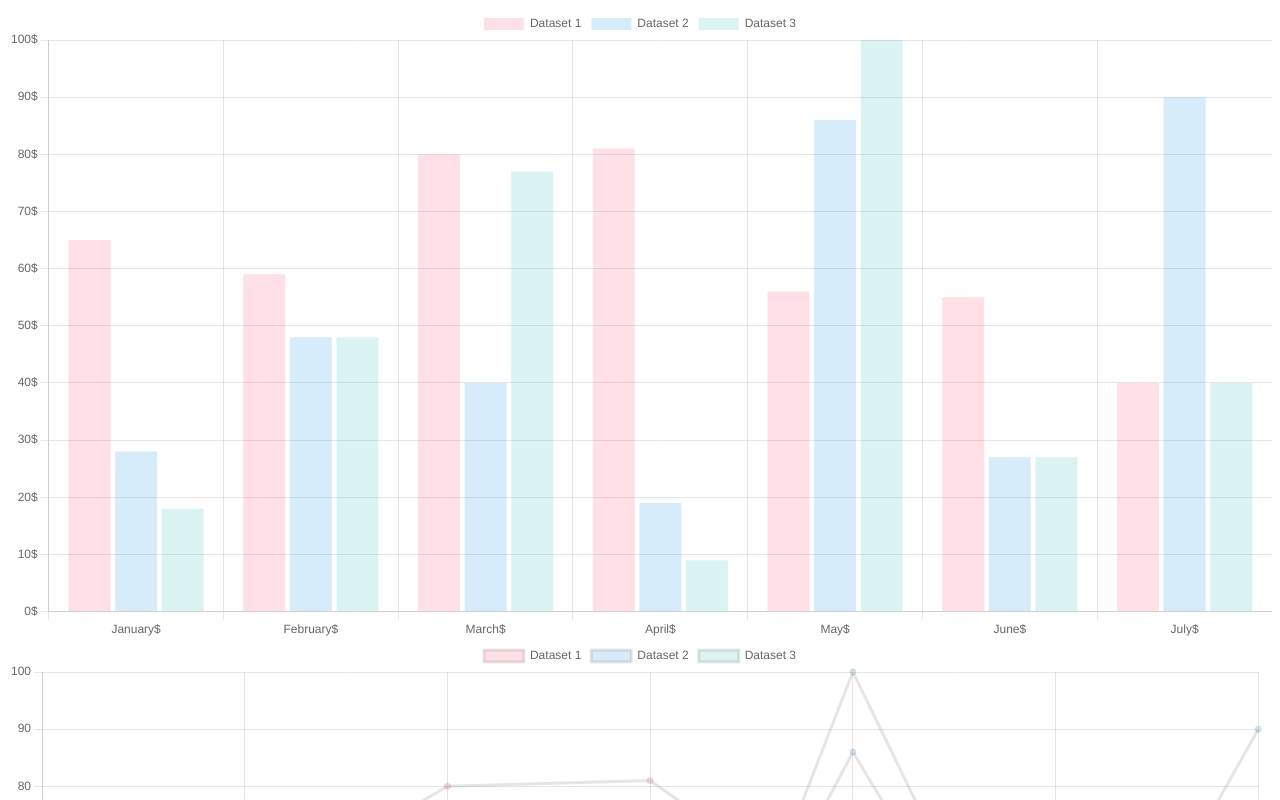
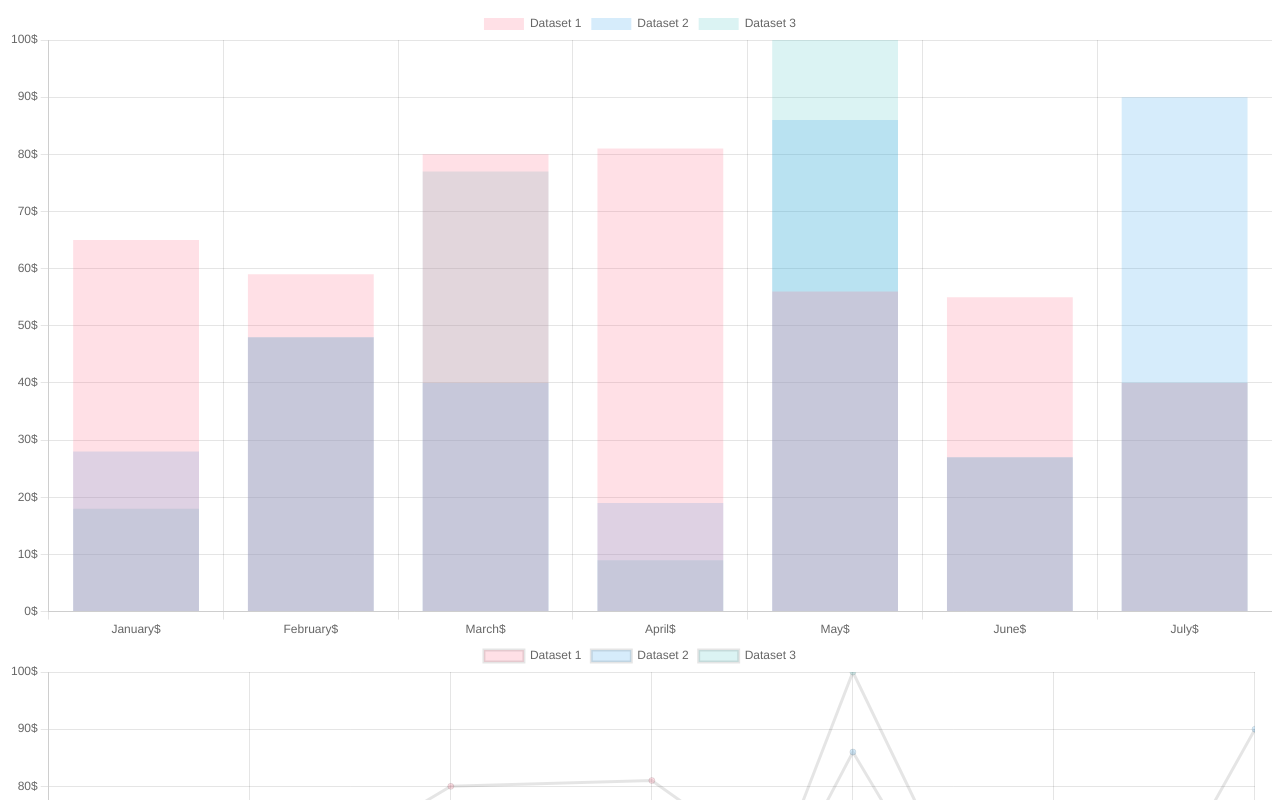
Before and after one commit to jaegeunha94/react-chartjs-1.0.1, a React (Create React App) app: page / in a window 1280 px wide. Shown: the top 800 px of the page. Built offline with nearby package versions, Linux system fonts and the light colour scheme.

Commit message:
Modify Options

```diff
--- a/src/ LineChart.js
+++ b/src/ LineChart.js
@@ -23,35 +23,29 @@ ChartJS.register(
 );
 
 
-export const options = {
-    // 반응형 옵션
+const options = {
     responsive: true,
     maintainAspectRatio: true,
 
     scales: {
         x: {
-          //min: 0,
-          //max: 100,
-          //stacked: true,
-        //   ticks: {
-        //     // Include a dollar sign in the ticks
-        //     callback: function (value, index, ticks) {
-        //       return this.getLabelForValue(value) + '$';
-        //     },
-        //   },
+          min: 0,
+          max: 100,
+          ticks: {
+            callback: function (value, index, ticks) {
+              return this.getLabelForValue(value) + '$';
+            },
+          },
         },
 
         y: {
-          // Axis
-          //min: 0,
-          //max: 100,
-          //stacked: true,
-        //   ticks: {
-        //     // Include a dollar sign in the ticks
-        //     callback: function (value, index, ticks) {
-        //       return this.getLabelForValue(value) + '$';
-        //     },
-        //   },
+          min: 0,
+          max: 100,
+          ticks: {
+            callback: function (value, index, ticks) {
+              return this.getLabelForValue(value) + '$';
+            },
+          },
         },
     },
   };
--- a/src/Bubble.js
+++ b/src/Bubble.js
@@ -11,16 +11,19 @@ import faker from 'faker';
 
 ChartJS.register(LinearScale, PointElement, Tooltip, Legend);
 
-export const options = {
+const options = {
+  responsive: true,
+  maintainAspectRatio: true,
+
   scales: {
     x: {
-        //min: 0,
-        //max: 100,
+        min: 0,
+        max: 100,
     },
     y: {
       beginAtZero: true,
-      //min: 0,
-     // max: 100,
+      min: 0,
+      max: 100,
     },
   },
 };
--- a/src/CharBar.js
+++ b/src/CharBar.js
@@ -20,17 +20,15 @@ ChartJS.register(
 );
 
 export const options = {
-  // 반응형 옵션
   responsive: true,
   maintainAspectRatio: true,
 
   scales: {
       x: {
-        //min: 0,
-        //max: 100,
-        //stacked: true,
+        min: 0,
+        max: 100,
+        stacked: true,
         ticks: {
-          // Include a dollar sign in the ticks
           callback: function (value, index, ticks) {
             return this.getLabelForValue(value) + '$';
           },
@@ -38,12 +36,7 @@ export const options = {
       },
 
       y: {
-        // Axis
-        //min: 0,
-        //max: 100,
-        //stacked: true,
         ticks: {
-          // Include a dollar sign in the ticks
           callback: function (value, index, ticks) {
             return this.getLabelForValue(value) + '$';
           },
--- a/src/Dogunut.js
+++ b/src/Dogunut.js
@@ -3,6 +3,11 @@ import { Chart as ChartJS, ArcElement, Tooltip, Legend } from 'chart.js';
 import { Doughnut } from 'react-chartjs-2';
 
 ChartJS.register(ArcElement, Tooltip, Legend);
+
+const options = {
+  responsive: true,
+  maintainAspectRatio: true
+};
 
 export const data = {
   datasets: [
@@ -23,5 +28,5 @@ export const data = {
 };
 
 export default function DoughnutChart() {
-  return <Doughnut data={data} />;
+  return <Doughnut data={data} options={options}/>;
 }
--- a/src/Pie.js
+++ b/src/Pie.js
@@ -3,6 +3,11 @@ import { Chart as ChartJS, ArcElement, Tooltip, Legend } from 'chart.js';
 import { Pie } from 'react-chartjs-2';
 
 ChartJS.register(ArcElement, Tooltip, Legend);
+
+const options = {
+  responsive: true,
+  maintainAspectRatio: true
+};
 
 export const data = {
   datasets: [
@@ -23,5 +28,5 @@ export const data = {
 };
 
 export default function PieChart() {
-  return <Pie data={data} />;
+  return <Pie data={data} options={options}/>;
 }
--- a/src/Rador.js
+++ b/src/Rador.js
@@ -19,18 +19,17 @@ ChartJS.register(
   Legend
 );
 
-export const options = {
-  // 반응형 옵션
+const options = {
   responsive: true,
   maintainAspectRatio: true,
 
   scales: {
     r: {
         angleLines: {
-            display: false
+            display: true
         },
-        //min: 0,
-        //max: 100
+        min: 0,
+        max: 100
     }
   }
 };
--- a/src/Scatter.js
+++ b/src/Scatter.js
@@ -12,36 +12,30 @@ import faker from 'faker';
 
 ChartJS.register(LinearScale, PointElement, LineElement, Tooltip, Legend);
 
-export const options = {
-  // 반응형 옵션
+const options = {
   responsive: true,
   maintainAspectRatio: true,
 
   scales: {
       x: {
-        //min: 0,
-        //max: 100,
-        //stacked: true,
-        // ticks: {
-        //   // Include a dollar sign in the ticks
-        //   callback: function (value, index, ticks) {
-        //     return this.getLabelForValue(value) + '$';
-        //   },
-        // },
+        min: 0,
+        max: 100,
+        ticks: {
+          callback: function (value, index, ticks) {
+            return this.getLabelForValue(value) + '$';
+          },
+        },
       },
 
       y: {
-        // Axis
         beginAtZero: true,
-        //min: 0,
-        //max: 50
-        //stacked: true,
-        // ticks: {
-        //   // Include a dollar sign in the ticks
-        //   callback: function (value, index, ticks) {
-        //     return this.getLabelForValue(value) + '$';
-        //   },
-        // },
+        min: 0,
+        max: 50,
+        ticks: {
+           callback: function (value, index, ticks) {
+             return this.getLabelForValue(value) + '$';
+           },
+        },
       },
   },
 };
```
